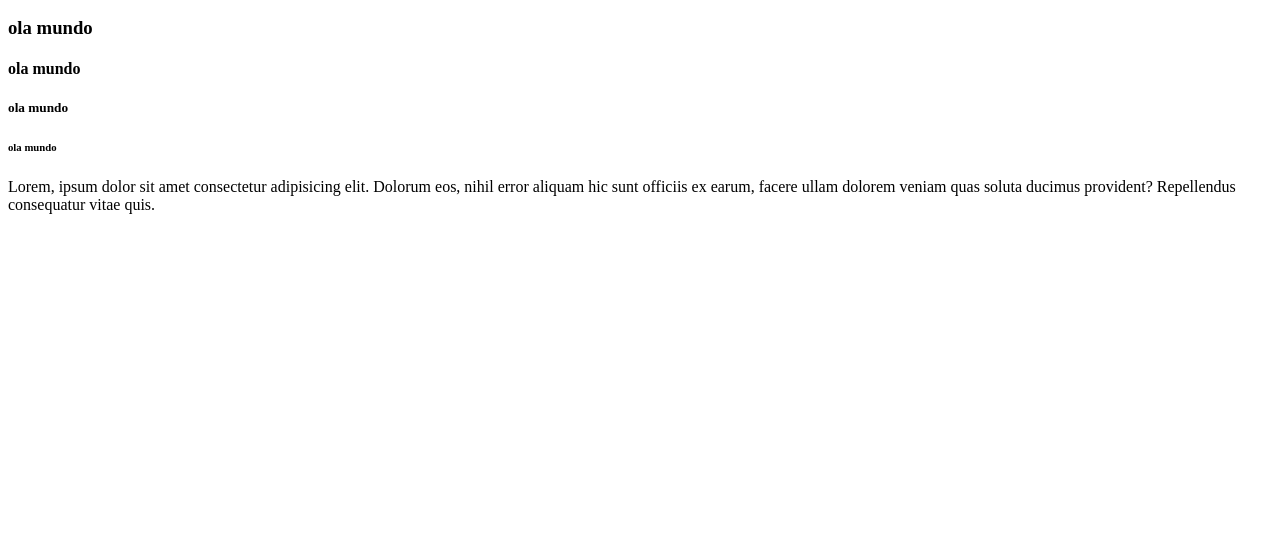
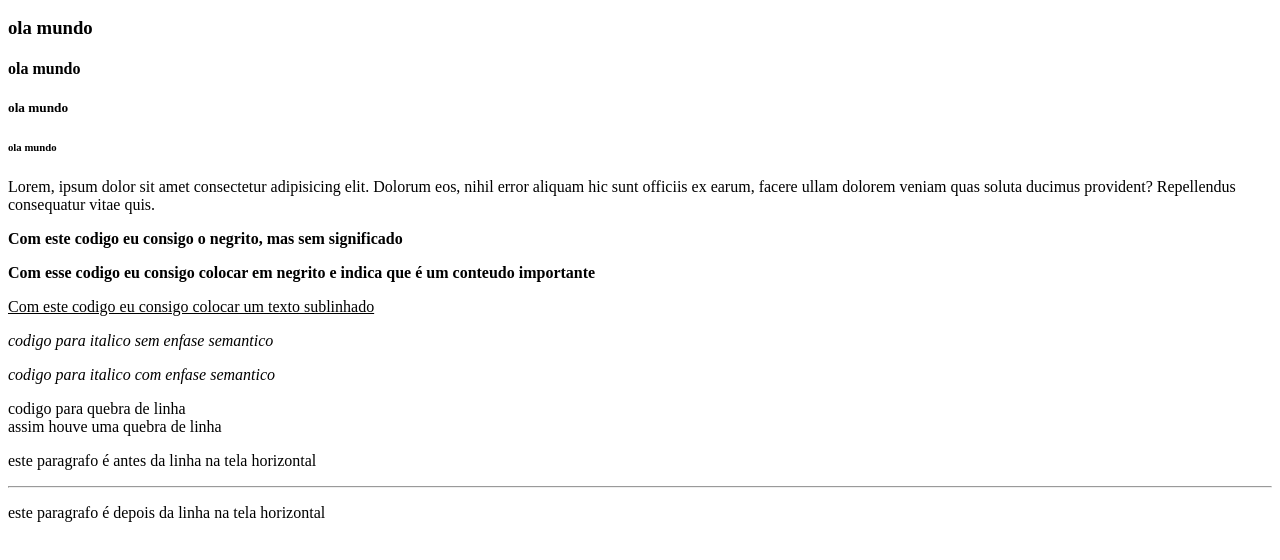
Before and after one commit to Fabricio3237Goncalves/HTML-tags-de-texto, a plain HTML site: page index.html in a window 1280 px wide. Shown: the part 110-670 px from the top of the page. Drawn offline with Linux system fonts and the light colour scheme.

Commit message:
tarefa de casa

```diff
--- a/index.html
+++ b/index.html
@@ -14,5 +14,16 @@
     <h6>ola mundo</h6>
 
     <p>Lorem, ipsum dolor sit amet consectetur adipisicing elit. Dolorum eos, nihil error aliquam hic sunt officiis ex earum, facere ullam dolorem veniam quas soluta ducimus provident? Repellendus consequatur vitae quis.</p>
-</body>
+    <p><b>Com este codigo eu consigo o negrito, mas sem significado</b></p>
+    <p><strong>Com esse codigo eu consigo colocar em negrito e indica que é um conteudo importante</strong></p>
+<p><u>Com este codigo eu consigo colocar um texto sublinhado</u></p>
+<p><i>codigo para italico sem enfase semantico</i></p>
+<p><em>codigo para italico com enfase semantico</em></p>
+<p>codigo para quebra de linha <br> assim houve uma quebra de linha</p>
+<p>este paragrafo é antes da linha na tela horizontal</p>
+<hr>
+<p>este paragrafo é depois da linha na tela horizontal</p>
+
+
+    <body>
 </html>
```
